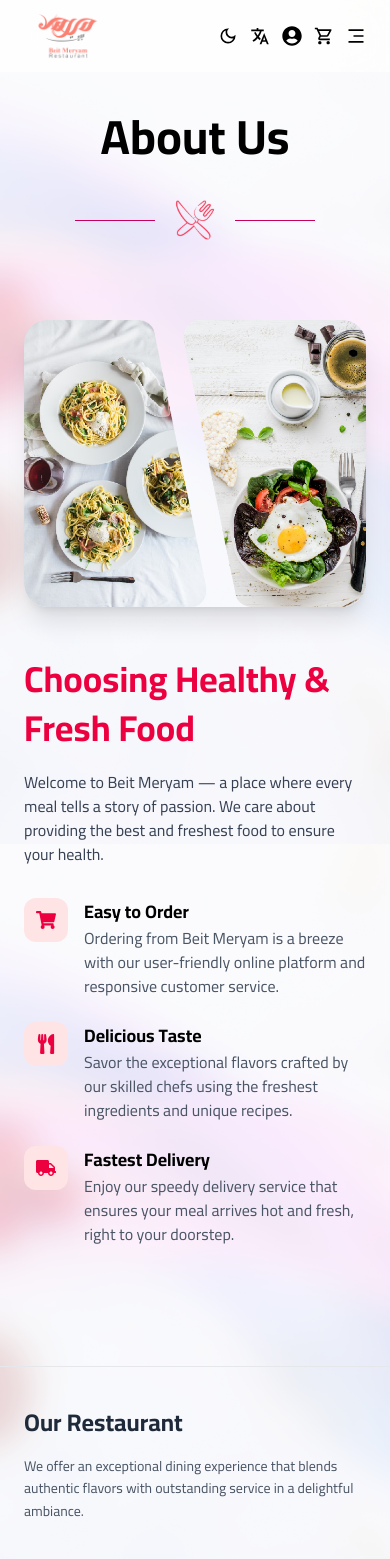
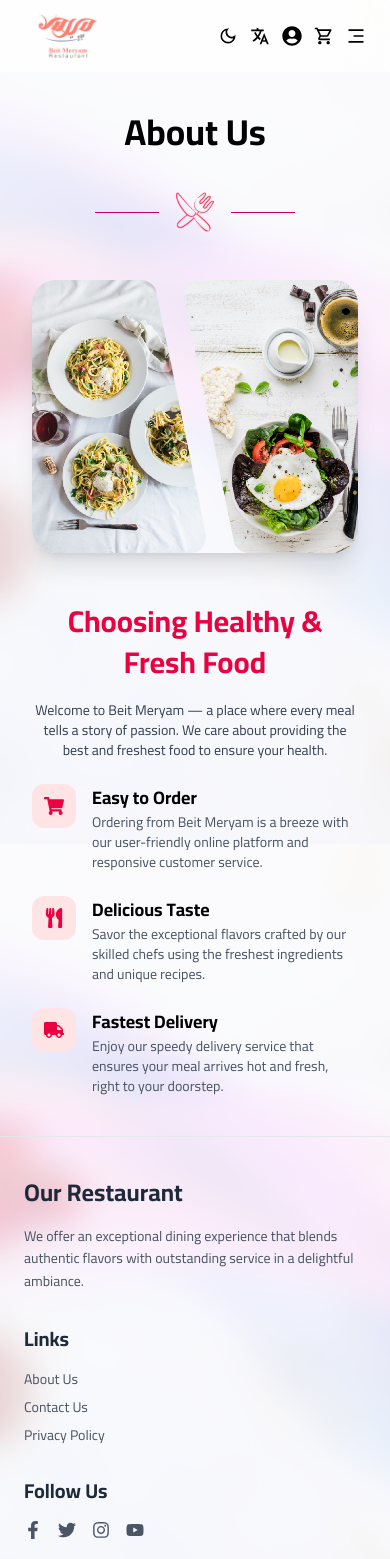
Before and after one commit to ahmedaldaly/restaurant, a Next.js app: page /en/about in a window 390 px wide. Shown: the top 1559 px of the page. Built offline with nearby package versions, Linux system fonts and the light colour scheme; no server answers.

Commit message:
fix pugs

```diff
--- a/package.json
+++ b/package.json
@@ -18,6 +18,7 @@
     "motion": "^12.10.5",
     "next": "15.3.2",
     "next-intl": "^4.1.0",
+    "next-seo": "^6.6.0",
     "react": "^19.0.0",
     "react-dom": "^19.0.0",
     "react-hook-form": "^7.56.3",
--- a/src/app/[locale]/loading.tsx
+++ /dev/null
@@ -1,20 +0,0 @@
-import React from 'react'
-import { useLocale } from 'next-intl'
-
-const Loading = () => {
-  const locale = useLocale()
-  const Arabic = locale === 'ar'
-
-  return (
-    <div className="flex items-center justify-center h-[80vh] bg-white dark:bg-black">
-      <div className="flex flex-col items-center gap-4">
-        <div className="w-16 h-16 border-4 border-blue-500 border-t-transparent rounded-full animate-spin"></div>
-        <p className="text-gray-600 dark:text-gray-300 text-sm">
-          {Arabic ? 'جاري التحميل...' : 'Loading...'}
-        </p>
-      </div>
-    </div>
-  )
-}
-
-export default Loading
--- a/src/app/[locale]/menu/page.tsx
+++ b/src/app/[locale]/menu/page.tsx
@@ -242,7 +242,13 @@ const Page = () => {
                   </div>
 
                   <button
-                    onClick={() => addOrder(item._id)}
+                     onClick={() => {
+                  if (token && token.length > 0) {
+                    addOrder(item._id);
+                  } else {
+                    window.location.href = "/register";
+                  }
+                }}
                     className="bg-pink-100 text-pink-600 text-sm px-4 py-1 rounded-md hover:bg-pink-200 transition"
                   >
                     {Arabic ? 'أضف للسلة' : 'Add to Cart'}
--- a/src/components/Home/About.tsx
+++ b/src/components/Home/About.tsx
@@ -1,45 +1,51 @@
 import { useLocale } from 'next-intl'
 import React from 'react'
 import { FaShoppingCart, FaUtensils, FaTruck } from 'react-icons/fa'
+
 const About = () => {
-    const locale = useLocale()
-    const Arabic = locale ==='ar'
+  const locale = useLocale()
+  const Arabic = locale === 'ar'
+
   return (
-    <div>
-         <h1 className='py-10 text-center text-5xl font-bold'>{Arabic?' حول':' About Us'}</h1>
-      <div className='flex w-ful justify-center gap-5 items-center'>
-        <hr className='w-20 text-pink-700'/>
-        <img className='w-10' src="/spoon.svg" alt="" />
-        <hr className='w-20 text-pink-700'/>
+    <div className="max-w-[1200px] mx-auto px-4 sm:px-6 lg:px-8">
+      <h1 className="py-10 text-center text-4xl sm:text-5xl font-bold">
+        {Arabic ? 'حول' : 'About Us'}
+      </h1>
+
+      <div className="flex justify-center items-center  gap-4 mb-12">
+        <hr className="w-16 border-pink-700" />
+        <img className="w-10" src="/spoon.svg" alt="" />
+        <hr className="w-16 border-pink-700" />
       </div>
-      <section className='w-full px-6 md:px-16 py-20 flex flex-col md:flex-row items-center gap-12'>
+
+      <section className="flex flex-col max-lg:flex-wrap justify-center md:flex-row items-center gap-12 px-4 sm:px-6 md:px-0">
         <img
           src="/about.png"
           alt="about"
-          className='w-full md:w-[550px] rounded-3xl shadow-xl object-cover'
+          className="w-full md:w-[550px] rounded-3xl shadow-xl object-cover"
         />
 
-        <div className='max-w-2xl'>
-          <h2 className='text-4xl md:text-5xl font-bold text-rose-600 mb-4 leading-snug'>
+        <div className="max-w-xl text-center md:text-left">
+          <h2 className="text-3xl sm:text-4xl md:text-5xl font-bold text-rose-600 mb-4 leading-snug">
             {Arabic ? 'اختر الطعام الصحي الطازج' : 'Choosing Healthy & Fresh Food'}
           </h2>
-          <p className='text-gray-700 dark:text-gray-300 text-base md:text-lg mb-4'>
+          <p className="text-gray-700 dark:text-gray-300 text-sm sm:text-base md:text-lg mb-6">
             {Arabic
               ? 'أهلاً بكم في بيت مريم، حيث تروي كل وجبة قصة شغف. نحرص على تقديم أجود وأشهى المأكولات لضمان صحتكم.'
               : 'Welcome to Beit Meryam — a place where every meal tells a story of passion. We care about providing the best and freshest food to ensure your health.'}
           </p>
 
-          <div className='mt-8 space-y-6'>
+          <div className="space-y-6 text-left">
             {/* Item 1 */}
-            <div className='flex items-start gap-4'>
-              <div className='bg-rose-100 text-rose-600 p-3 rounded-xl'>
+            <div className="flex items-start gap-4">
+              <div className="bg-rose-100 text-rose-600 p-3 rounded-xl flex-shrink-0">
                 <FaShoppingCart size={20} />
               </div>
               <div>
-                <h3 className='text-lg font-bold'>
+                <h3 className="text-lg font-bold">
                   {Arabic ? 'سهل الطلب' : 'Easy to Order'}
                 </h3>
-                <p className='text-gray-600 dark:text-gray-400'>
+                <p className="text-gray-600 dark:text-gray-400 text-sm sm:text-base">
                   {Arabic
                     ? 'الطلب من بيت مريم سهل بفضل منصتنا الإلكترونية سهلة الاستخدام وخدمة العملاء المستجيبة.'
                     : 'Ordering from Beit Meryam is a breeze with our user-friendly online platform and responsive customer service.'}
@@ -48,15 +54,15 @@ const About = () => {
             </div>
 
             {/* Item 2 */}
-            <div className='flex items-start gap-4'>
-              <div className='bg-rose-100 text-rose-600 p-3 rounded-xl'>
+            <div className="flex items-start gap-4">
+              <div className="bg-rose-100 text-rose-600 p-3 rounded-xl flex-shrink-0">
                 <FaUtensils size={20} />
               </div>
               <div>
-                <h3 className='text-lg font-bold'>
+                <h3 className="text-lg font-bold">
                   {Arabic ? 'طعم لذيذ' : 'Delicious Taste'}
                 </h3>
-                <p className='text-gray-600 dark:text-gray-400'>
+                <p className="text-gray-600 dark:text-gray-400 text-sm sm:text-base">
                   {Arabic
                     ? 'نُقدم نكهات استثنائية أعدّها طهاتنا الماهرون باستخدام مكونات طازجة ووصفات فريدة.'
                     : 'Savor the exceptional flavors crafted by our skilled chefs using the freshest ingredients and unique recipes.'}
@@ -65,15 +71,15 @@ const About = () => {
             </div>
 
             {/* Item 3 */}
-            <div className='flex items-start gap-4'>
-              <div className='bg-rose-100 text-rose-600 p-3 rounded-xl'>
+            <div className="flex items-start gap-4">
+              <div className="bg-rose-100 text-rose-600 p-3 rounded-xl flex-shrink-0">
                 <FaTruck size={20} />
               </div>
               <div>
-                <h3 className='text-lg font-bold'>
+                <h3 className="text-lg font-bold">
                   {Arabic ? 'توصيل سريع' : 'Fastest Delivery'}
                 </h3>
-                <p className='text-gray-600 dark:text-gray-400'>
+                <p className="text-gray-600 dark:text-gray-400 text-sm sm:text-base">
                   {Arabic
                     ? 'نضمن لك توصيل سريع وساخن مباشرة إلى بابك.'
                     : 'Enjoy our speedy delivery service that ensures your meal arrives hot and fresh, right to your doorstep.'}
--- a/src/components/Home/Hero.tsx
+++ b/src/components/Home/Hero.tsx
@@ -1,6 +1,7 @@
 import React from "react";
 import Image from "next/image";
 import { useLocale } from "next-intl";
+import Link from "next/link";
 
 const Hero = () => {
   const locale = useLocale();
@@ -27,12 +28,16 @@ const Hero = () => {
 
         {/* Buttons */}
         <div className="flex gap-4">
+           <Link href='/menu'>
           <button className="bg-gradient-to-r from-pink-500 cursor-pointer to-rose-400 text-white font-semibold px-6 py-3 rounded-lg shadow-[0_4px_20px_rgba(249,115,129,0.4)] hover:brightness-105 transition">
             {Arabic?'البدء':'Get Started'}
           </button>
+           </Link>
+          <Link href='/menu'>
           <button className="bg-gradient-to-r hover:bg-gradient-to-l duration-300 from-black to-gray-600 cursor-pointer text-white font-semibold px-6 py-3 rounded-lg  hover:brightness-105 transition">
           {Arabic?'اطلب الان':'Order Now'}
           </button>
+          </Link>
         </div>
       </div>
 
--- a/src/components/OrderListener.tsx
+++ b/src/components/OrderListener.tsx
@@ -9,7 +9,7 @@ const socket = io(`${BaseUrl}`);
 
 const OrdersListener = () => {
   useEffect(() => {
-    const audio = new Audio('/mut.m4a'); // داخل مجلد public
+    const audio = new Audio('/aut.m4a'); // داخل مجلد public
 
     socket.on('newOrder', (order) => {
       console.log('📦 أوردر جديد:', order);
--- a/src/components/admin/Orders.tsx
+++ b/src/components/admin/Orders.tsx
@@ -17,6 +17,8 @@ interface Order {
   user: {
     name: string;
     email: string;
+    address: string;
+    phone: number;
   };
   product: {
     title: string;
@@ -159,6 +161,12 @@ const Page = () => {
                     <p className="text-sm text-gray-600 dark:text-gray-300">
                       {Arabic ? ' المستخدم' : 'User '}: {o.user.name}
                     </p>
+                    <p className="text-sm text-gray-600 dark:text-gray-300">
+                      {Arabic ? ' العنوان' : 'Address '}: {o.user.address}
+                    </p>
+                    <p className="text-sm text-gray-600 dark:text-gray-300">
+                      {Arabic ? ' الهاتف' : 'Phone '}: {o.user.phone}
+                    </p>
                     <p className="text-sm">
                       {Arabic ? 'الحالة' : 'Status'}: {o.status}
                     </p>
```
Also changed, not shown: src/app/[locale]/layout.tsx (+21 -20 lines), src/components/Home/Product.tsx (+76 -60 lines), 1 other file (tests, documents, lock files or other folders).
